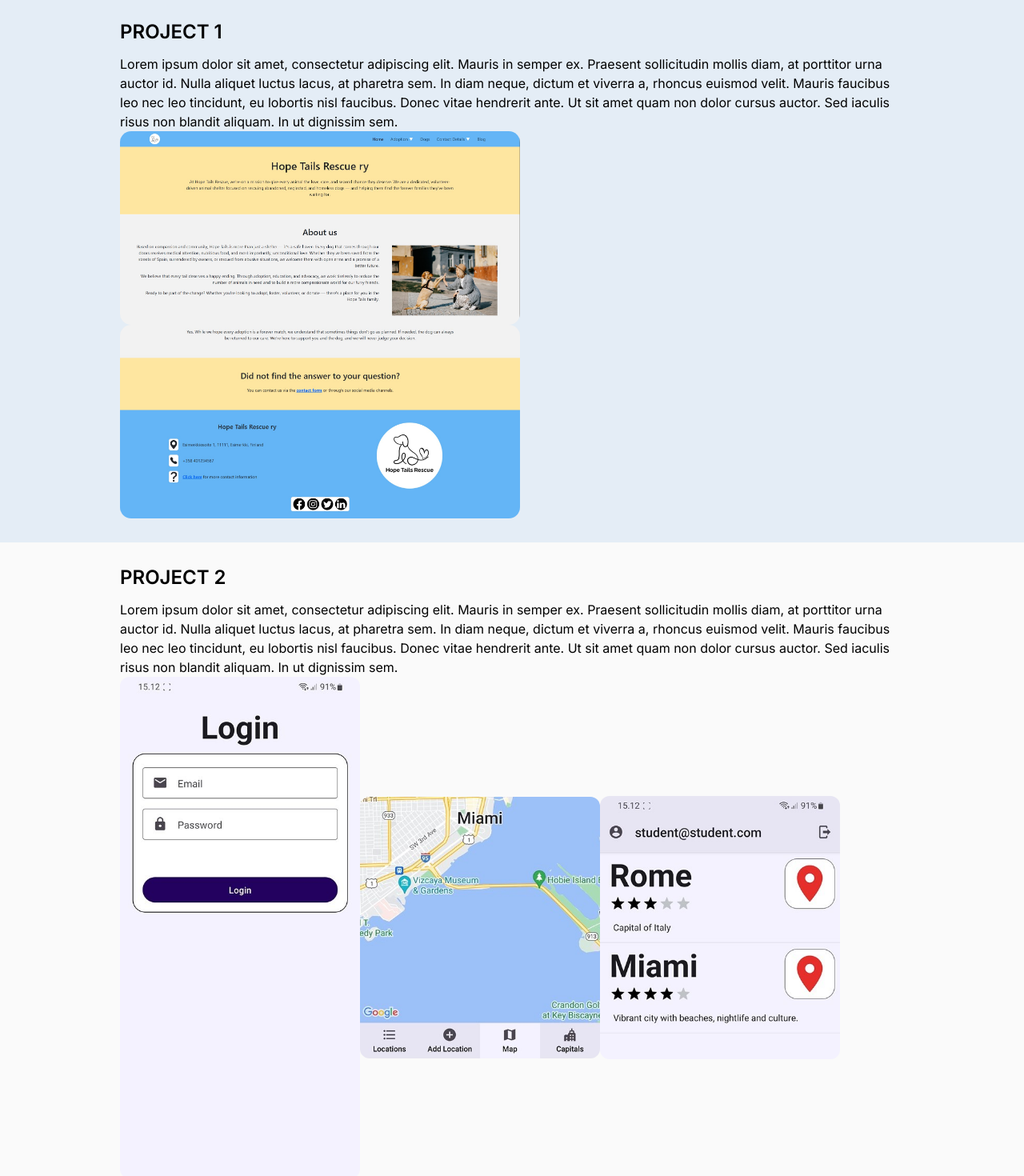
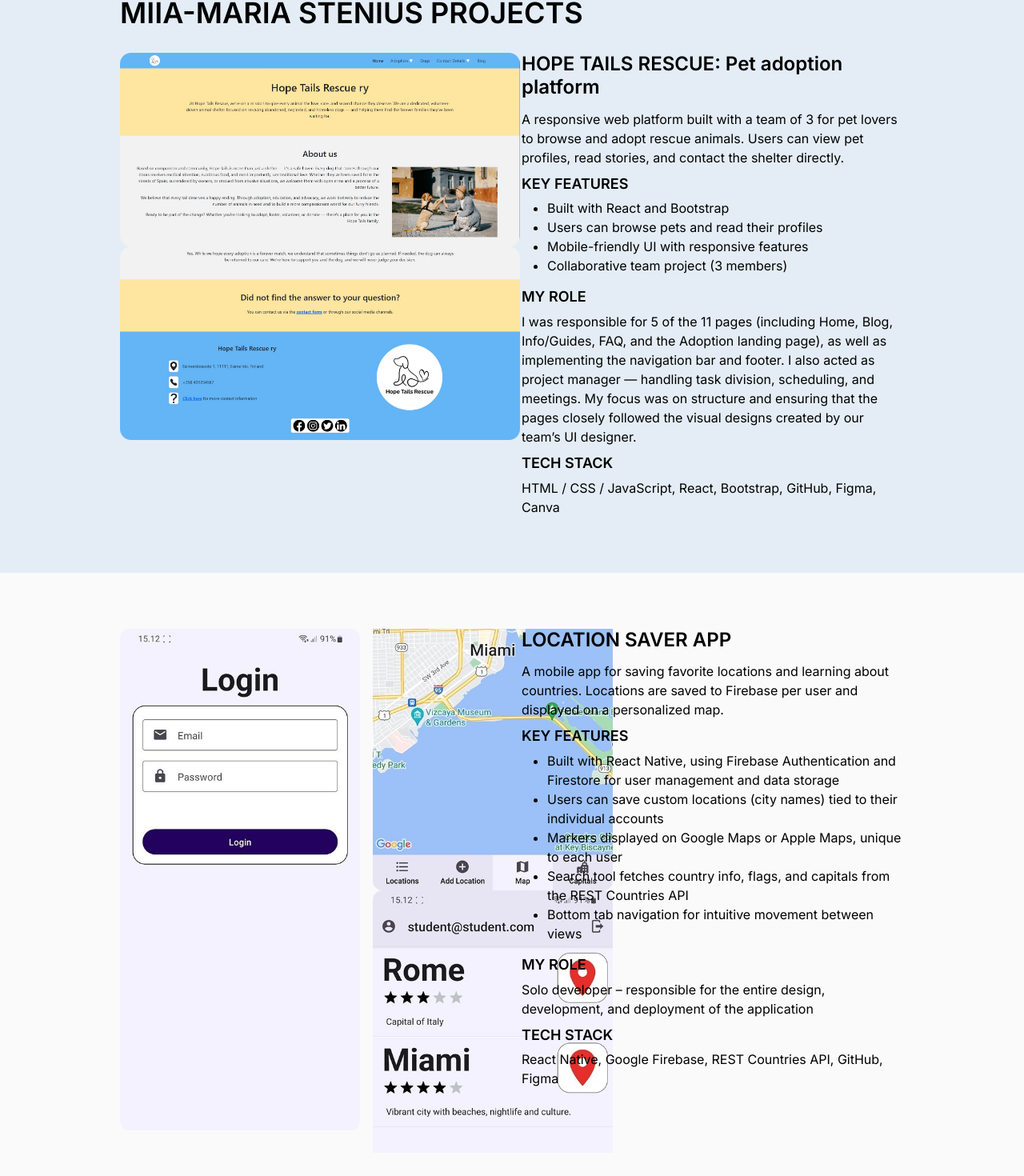
Before and after one commit to miia-mariastenius/portfolio, a React (Vite) app: page /projects in a window 1280 px wide. Shown: the part 131-1601 px from the top of the page at 80% size. Built offline with nearby package versions, Linux system fonts and the light colour scheme.

Commit message:
Projects image positioning, improved accessibility (sections, aria, alt). Added text content to home and project pages.

```diff
--- a/src/css/App.css
+++ b/src/css/App.css
@@ -50,6 +50,12 @@ h1 {
 h2 {
   padding-bottom: 5px !important;
   font-size: 24px !important;
+  font-weight: 600 !important;
+}
+h3{
+  padding-bottom: 0px !important;
+  margin-top: 10px !important;
+  font-size: 18px !important;
   font-weight: 600 !important;
 }
 
@@ -111,6 +117,12 @@ p {
   border-radius: 12px;
 }
 
+.project2-img2{
+  border-radius: 0 0 12px 12px;
+}
+.project2-img3{
+  border-radius: 12px 12px 0 0;
+}
 
 @media only screen and (max-width: 374px) {
   .portrait-img {
@@ -135,8 +147,8 @@ p {
 @media only screen and (min-width: 600px) {
   .contents {
     margin: 0px 20px !important;
-    padding-top: 30px !important;
-    padding-bottom: 30px !important;
+    padding-top: 30px;
+    padding-bottom: 30px;
   }
 
   h1 {
--- a/src/pages/Home.jsx
+++ b/src/pages/Home.jsx
@@ -18,7 +18,7 @@ function Home() {
 
               <section className="mt-0">
                 <h2>PROFESSIONAL BACKGROUND</h2>
-                <p>Lorem ipsum dolor sit amet, consectetur adipiscing elit. Mauris in semper ex. Praesent sollicitudin mollis diam, at porttitor urna auctor id. Nulla aliquet luctus lacus, at pharetra sem. In diam neque, dictum et viverra a, rhoncus euismod velit. Mauris faucibus leo nec leo tincidunt, eu lobortis nisl faucibus. Donec vitae hendrerit ante. Ut sit amet quam non dolor cursus auctor. Sed iaculis risus non blandit aliquam. In ut dignissim sem.</p>
+                <p>I'm a business information systems student passionate about creating user-friendly digital experiences. Although my background is in tourism, where I developed strong communication and problem-solving skills, I'm now focused on web development and design. I'm currently building my portfolio and honing my skills in coding, Figma, and multimedia editing.</p>
               </section>
             </div>
 
--- a/src/pages/Projects.jsx
+++ b/src/pages/Projects.jsx
@@ -9,27 +9,66 @@ function Projects() {
     <>
       <div className="header-container">
         <div className="contents">
-          <h1>MIIA-MARIA STENIUS PROJECTS</h1>
-          <div>
-            <h2>PROJECT 1</h2>
-            <p>Lorem ipsum dolor sit amet, consectetur adipiscing elit. Mauris in semper ex. Praesent sollicitudin mollis diam, at porttitor urna auctor id. Nulla aliquet luctus lacus, at pharetra sem. In diam neque, dictum et viverra a, rhoncus euismod velit. Mauris faucibus leo nec leo tincidunt, eu lobortis nisl faucibus. Donec vitae hendrerit ante. Ut sit amet quam non dolor cursus auctor. Sed iaculis risus non blandit aliquam. In ut dignissim sem.</p>
-          </div>
-          <div>
-            <img src={rescueproject1} alt="Screenshot of Hope Tails Rescue project" className="project1-img" />
-            <img src={rescueproject2} alt="Screenshot of Hope Tails Rescue project" className="project1-img" />
+          <div className="row">
+            <h1>MIIA-MARIA STENIUS PROJECTS</h1>
+            <section aria-labelledby="project1-title">
+              <div className="row align-items-start">
+                <div className="col-lg-6 order-lg-2">
+                  <h2 id="project1-title">HOPE TAILS RESCUE: Pet adoption platform</h2>
+                  <p className="project-description">A responsive web platform built with a team of 3 for pet lovers to browse and adopt rescue animals. Users can view pet profiles, read stories, and contact the shelter directly.</p>
+                  <h3>KEY FEATURES</h3>
+                  <ul>
+                    <li>Built with React and Bootstrap</li>
+                    <li>Users can browse pets and read their profiles</li>
+                    <li>Mobile-friendly UI with responsive features</li>
+                    <li>Collaborative team project (3 members)</li>
+                  </ul>
+                  <h3>MY ROLE</h3>
+                  <p>I was responsible for 5 of the 11 pages (including Home, Blog, Info/Guides, FAQ, and the Adoption landing page), as well as implementing the navigation bar and footer. I also acted as project manager — handling task division, scheduling, and meetings. My focus was on structure and ensuring that the pages closely followed the visual designs created by our team’s UI designer.</p>
+                  <h3>TECH STACK</h3>
+                  <p>HTML / CSS / JavaScript, React, Bootstrap, GitHub, Figma, Canva</p>
+                </div>
+                <div className="col-lg-6 order-lg-1">
+                  <img src={rescueproject1} alt="Hope Tails Rescue website homepage and About section with image of a dog high-fiving a woman. Group project screenshot." className="project1-img" />
+                  <img src={rescueproject2} alt="Footer of Hope Tails Rescue project website showing contact details and logo." className="project1-img" />
+                </div>
+              </div>
+            </section>
           </div>
         </div>
       </div>
       <div className="secondary-container">
         <div className="contents">
-          <div>
-            <h2>PROJECT 2</h2>
-            <p>Lorem ipsum dolor sit amet, consectetur adipiscing elit. Mauris in semper ex. Praesent sollicitudin mollis diam, at porttitor urna auctor id. Nulla aliquet luctus lacus, at pharetra sem. In diam neque, dictum et viverra a, rhoncus euismod velit. Mauris faucibus leo nec leo tincidunt, eu lobortis nisl faucibus. Donec vitae hendrerit ante. Ut sit amet quam non dolor cursus auctor. Sed iaculis risus non blandit aliquam. In ut dignissim sem.  </p>
-          </div>
-          <div>
-            <img src={locationproject1} alt="Screenshot of Location App project" className="project2-img" />
-            <img src={locationproject2} alt="Screenshot of Location App project" className="project2-img" />
-            <img src={locationproject3} alt="Screenshot of Location App project" className="project2-img" />
+          <div className="row">
+            <section aria-labelledby="project2-title">
+              <div className="row align-items-start">
+                <div className="col-lg-6 order-lg-2">
+                  <h2 id="project2-title">LOCATION SAVER APP</h2>
+                  <p className="project-description">A mobile app for saving favorite locations and learning about countries. Locations are saved to Firebase per user and displayed on a personalized map.</p>
+                  <h3>KEY FEATURES</h3>
+                  <ul>
+                    <li>Built with React Native, using Firebase Authentication and Firestore for user management and data storage</li>
+                    <li>Users can save custom locations (city names) tied to their individual accounts</li>
+                    <li>Markers displayed on Google Maps or Apple Maps, unique to each user</li>
+                    <li>Search tool fetches country info, flags, and capitals from the REST Countries API</li>
+                    <li>Bottom tab navigation for intuitive movement between views</li>
+                  </ul>
+                  <h3>MY ROLE</h3>
+                  <p>Solo developer – responsible for the entire design, development, and deployment of the application</p>
+                  <h3>TECH STACK</h3>
+                  <p>React Native, Google Firebase, REST Countries API, GitHub, Figma</p>
+                </div>
+                <div className="col-lg-6 d-flex order-lg-1">
+                  <div className="me-3">
+                    <img src={locationproject1} alt="Location App login screen" className="project2-img" />
+                  </div>
+                  <div className="d-flex flex-column justify-content-between">
+                    <img src={locationproject2} alt="Map view showing a saved location" className="project2-img project2-img2" />
+                    <img src={locationproject3} alt="List of saved locations" className="project2-img project2-img3" />
+                  </div>
+                </div>
+              </div>
+            </section>
           </div>
         </div>
       </div>
```
